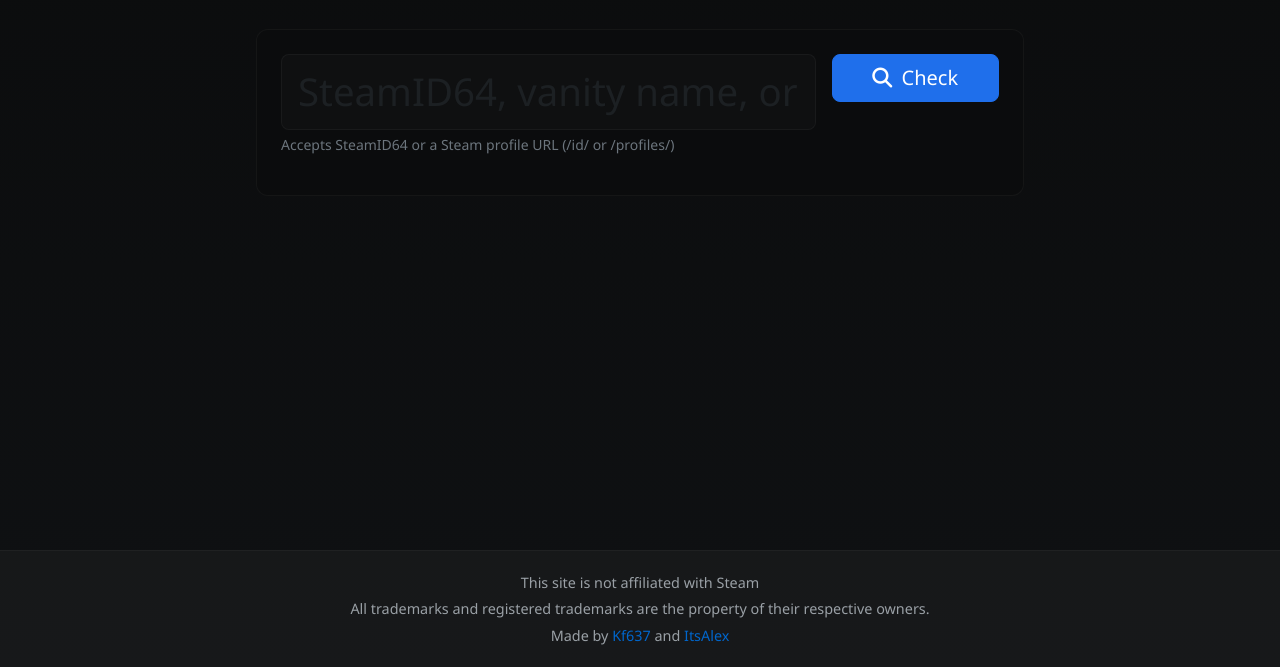
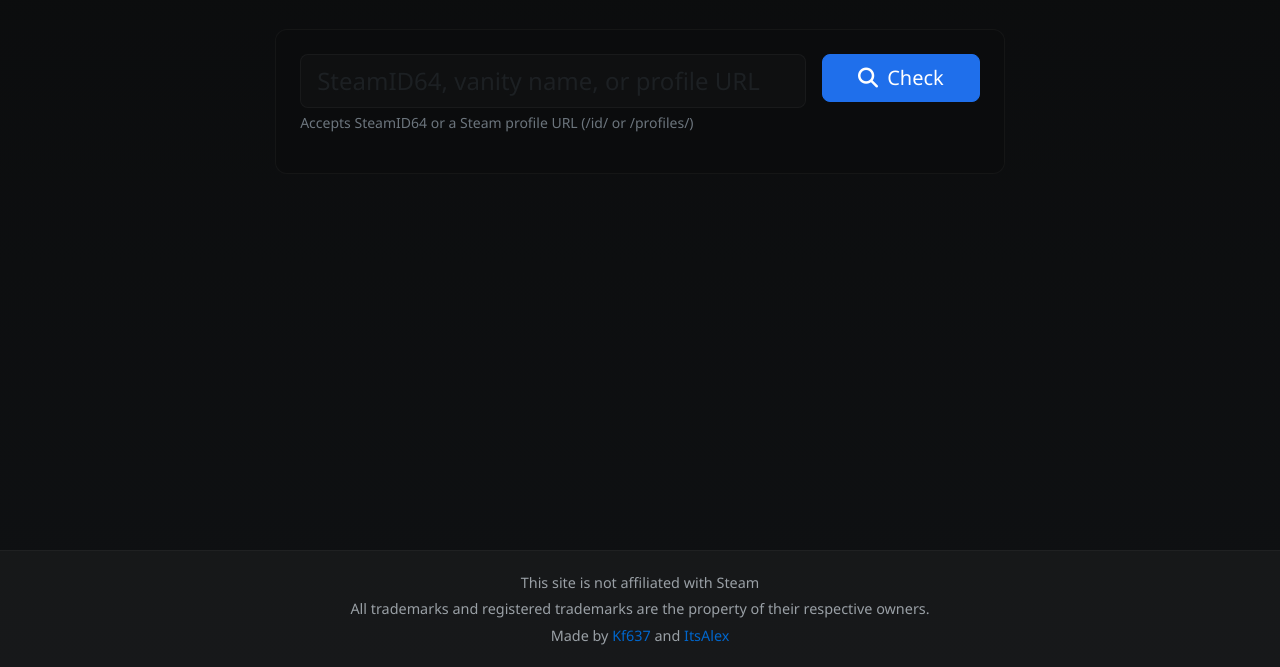
Before and after one commit to Kf637/Steam-Account-Reputation-Check, a website: page index.html in a window 1280 px wide. Shown: the part 133-800 px from the top of the page. Drawn offline with nearby package versions, Linux system fonts and the light colour scheme.

Commit message:
Update style.css

```diff
--- a/style.css
+++ b/style.css
@@ -60,8 +60,13 @@ body {
   background: rgba(255, 255, 255, 0.02);
   border: 1px solid var(--border-color);
   color: var(--bs-body-color);
-  font-size: 3vw;
+  height: 3rem;
+  line-height: 3rem;
+  font-size: clamp(1rem, 3vw, 1.5rem);
+  padding: 0 1rem;
+  box-sizing: border-box;
 }
+
 
 .form-control:focus {
   background: rgba(255, 255, 255, 0.03);
```
